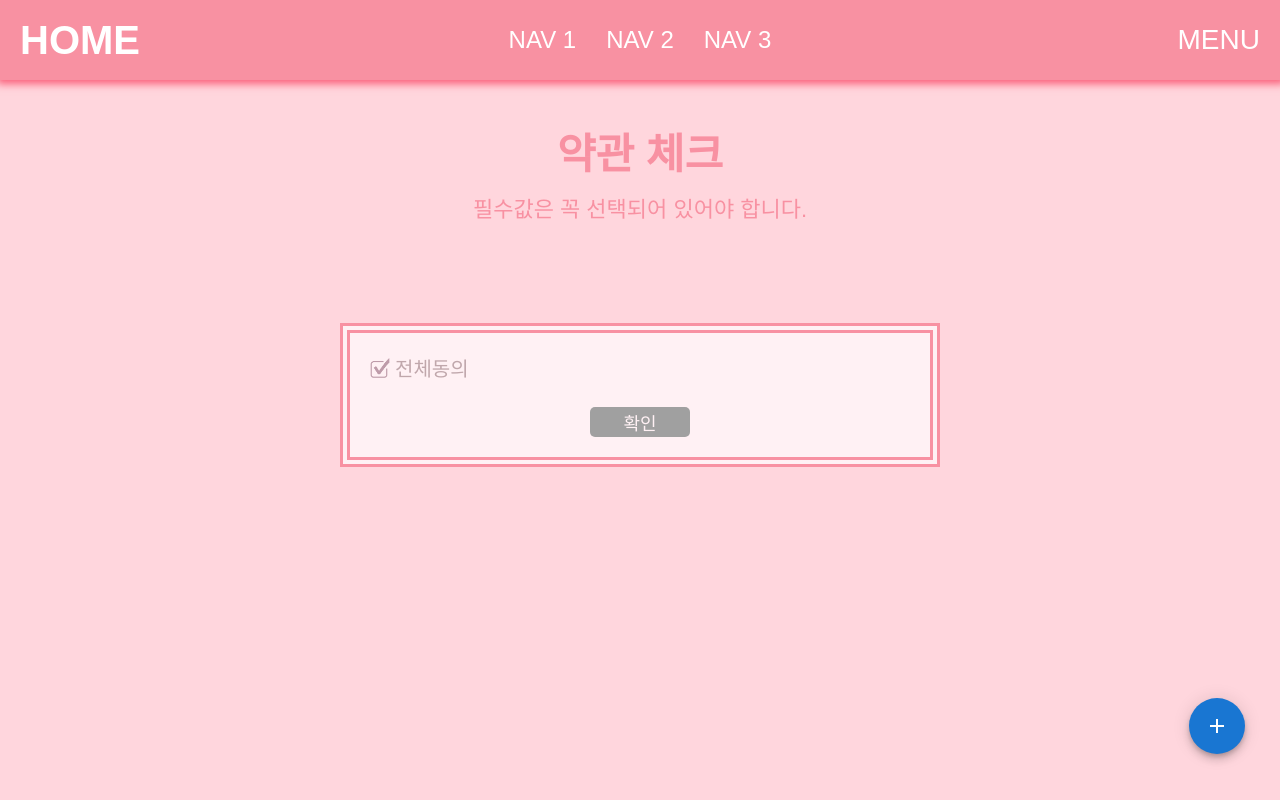
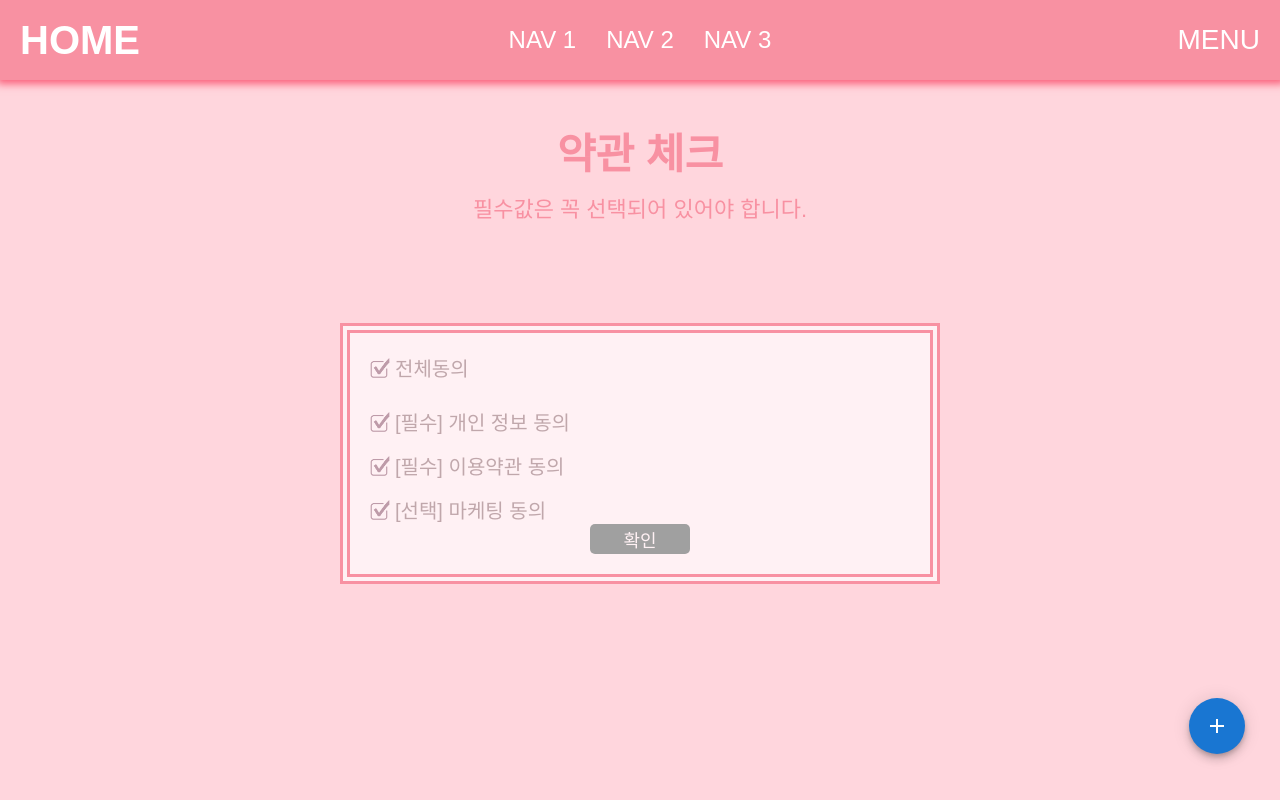
Before and after one commit to QTsom/React_TodoList, a React (Create React App) app: page /Menu1 in a window 1280 px wide. Shown: the top 800 px of the page. Built offline with nearby package versions, Linux system fonts and the light colour scheme; a web font is replaced by a local one.

Commit message:
fix: edit checkbox component, props, checklist

```diff
--- a/src/components/CheckBox.jsx
+++ b/src/components/CheckBox.jsx
@@ -1,18 +1,19 @@
 import styled from "styled-components";
 
 const CheckBox = (props) => {
-    const {contents, category, checked, onClick} = props;
+    const {contents, category, name, checked, checkId,onChange} = props;
 
     return (
         <CheckBoxWrap className="checkbox-wrap__item">
             <input
                 type="checkbox"
+                id={checkId}
                 className=""
                 checked={checked}
-                onClick={onClick}
-                name={checked}
+                onChange={onChange}
+                name={name}
             />
-            <label ><span>{category}</span> {contents}</label>
+            <label htmlFor={checkId}><span>{category}</span> {contents}</label>
         </CheckBoxWrap>
     )
 }
--- a/src/containers/Menu1.jsx
+++ b/src/containers/Menu1.jsx
@@ -3,8 +3,26 @@ import Layout from "components/common/Layout";
 import styled from "styled-components";
 
 import checkedIcon from "../assets/img/icon/icon_check.png"
+import CheckBox from "components/CheckBox";
 
 const MenuPage1 = () => {
+    const [checkList, setCheckList] = useState([
+        {
+            id: 1,
+            contents: '개인 정보 동의',
+            category: '[필수]',
+        },
+        {
+            id: 2,
+            contents: '이용약관 동의',
+            category: '[필수]',
+        },
+        {
+            id: 3,
+            contents: '마케팅 동의',
+            category: '[선택]',
+        },
+    ])
 
     return (
         <Layout>
@@ -17,24 +35,25 @@ const MenuPage1 = () => {
 
                     <div className="checkbox-wrap__content">
                         <div className="checkbox-wrap__all-check">
-                           < input type="checkbox" id="allCheck" />
+                            <input type="checkbox" name="all-check" id="allCheck" />
                             <label htmlFor="allCheck">전체동의</label>
                         </div>
 
-                        {/* <ul className="checkbox-wrap__list">
-                            <li className="checkbox-wrap__item">
-                                <input type="checkbox" id="check1" />
-                                <label htmlFor="check1">(필수) 이용약관 동의</label>
-                            </li>
-                            <li className="checkbox-wrap__item">
-                                <input type="checkbox" id="check2" />
-                                <label htmlFor="check2">(필수) 개인정보처리방침 동의</label>
-                            </li>
-                            <li className="checkbox-wrap__item">
-                                <input type="checkbox" id="check3" />
-                                <label htmlFor="check3">(선택) 마케팅 수신 동의</label>
-                            </li>
-                        </ul> */}
+                        <div>
+                            {checkList.map((checkItem, index)=> {
+                                return(
+                                    <CheckBox
+                                        key={index}
+                                        contents={checkItem.contents}
+                                        category={checkItem.category}
+                                        name={`check-${checkItem.id}`}
+                                        checkId={`check-${checkItem.id}`}
+                                        checked={checkItem.checked}
+                                        onChange={() => handleCheckBoxClick(index)}
+                                    />
+                                )
+                            })}
+                        </div>
 
                         <div className="button-wrap">
                             <button className="complete-button" disabled>확인</button>
```
